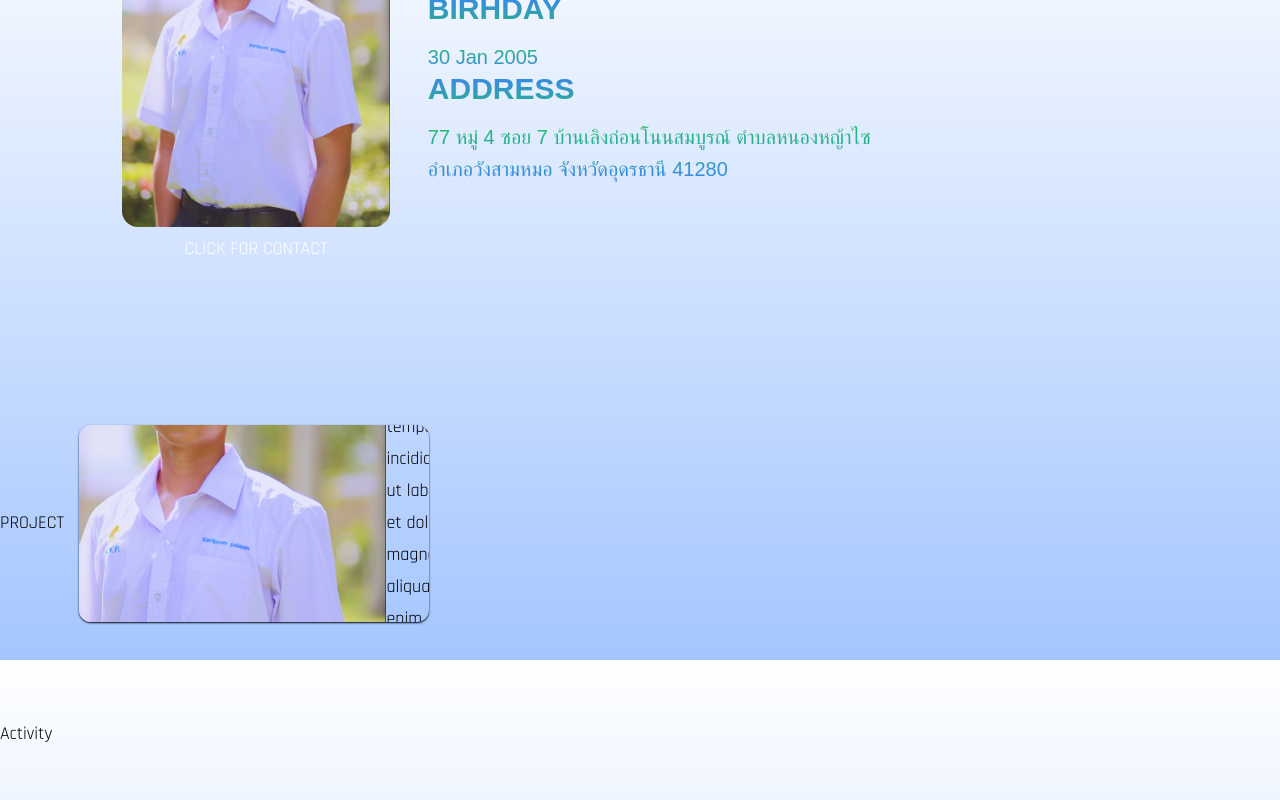
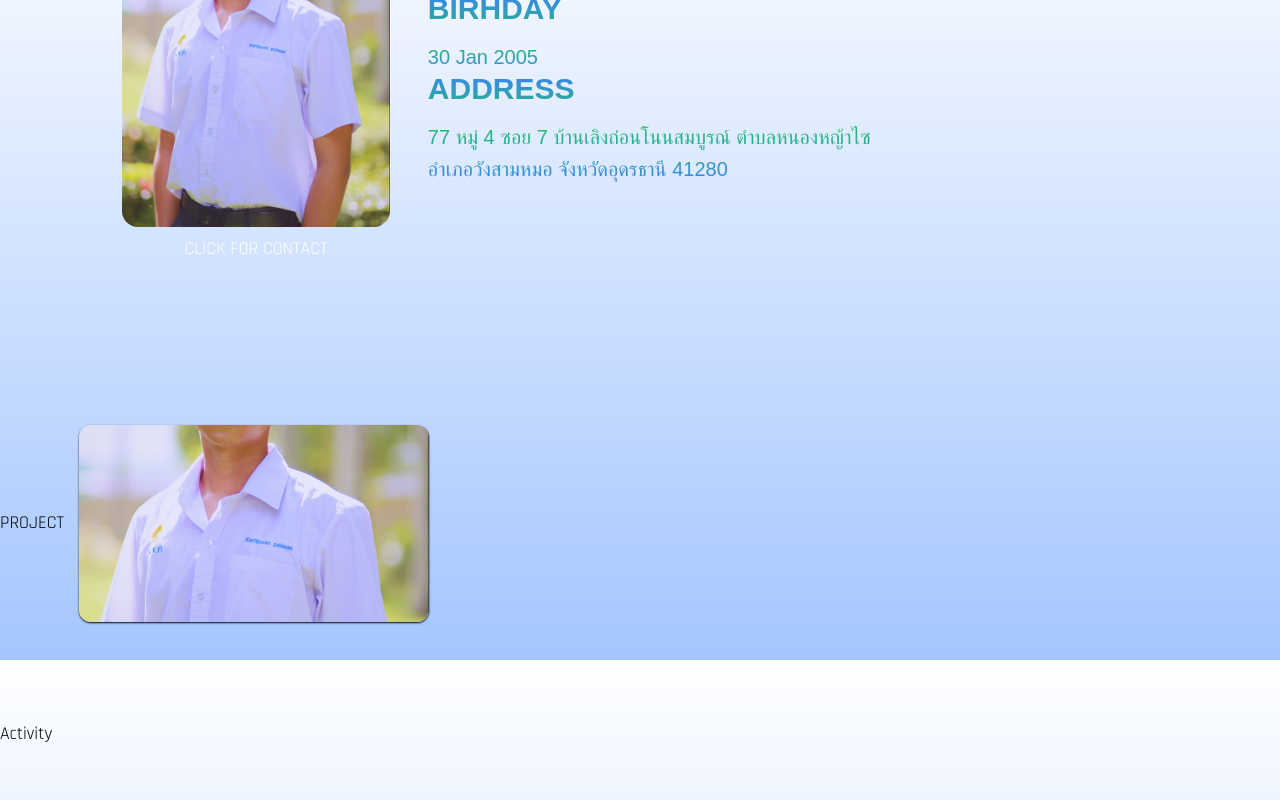
Before and after one commit to chankxow/chankxowPortfolio, a React (Create React App) app: page / in a window 1280 px wide. Shown: the part 1740-2540 px from the top of the page. Built offline with nearby package versions, Linux system fonts and the light colour scheme; the HTML template or start-up script is replaced by a standard one; a web font is replaced by a local one.

Commit message:
Update Project.js

```diff
--- a/src/components/Project.js
+++ b/src/components/Project.js
@@ -9,9 +9,10 @@ const Project = () => {
       <div className="card relative w-[350px] aspect-video
       rounded-xl flex items-center justify-center
       overflow-hidden shadow-sm shadow-gray-950
-      transition-all duration-500 hover:scale-105 hover:shadow-lg shadow-black">
+      transition-all duration-500 hover:scale-105 hover:shadow-lg hover:shadow-black">
   <img src={s} alt="" />
-  <div className="card__content">
+  <div className="card__content absolute top-0 left-0 w-max h-max padding-[20px]
+   box-border bg-[#f2f2f2] transition-all opacity-0 duration-[0.6s] hover:opacity-100">
     <p className="card__title">Project Name</p>
     <p className="card__description">Lorem ipsum dolor sit amet, consectetur adipiscing elit, sed do eiusmod tempor incididunt ut labore et dolore magna aliqua. Ut enim ad minim veniam, quis nostrud exercitation ullamco.</p>
     <button className="card__button">Live Demo</button>
```
